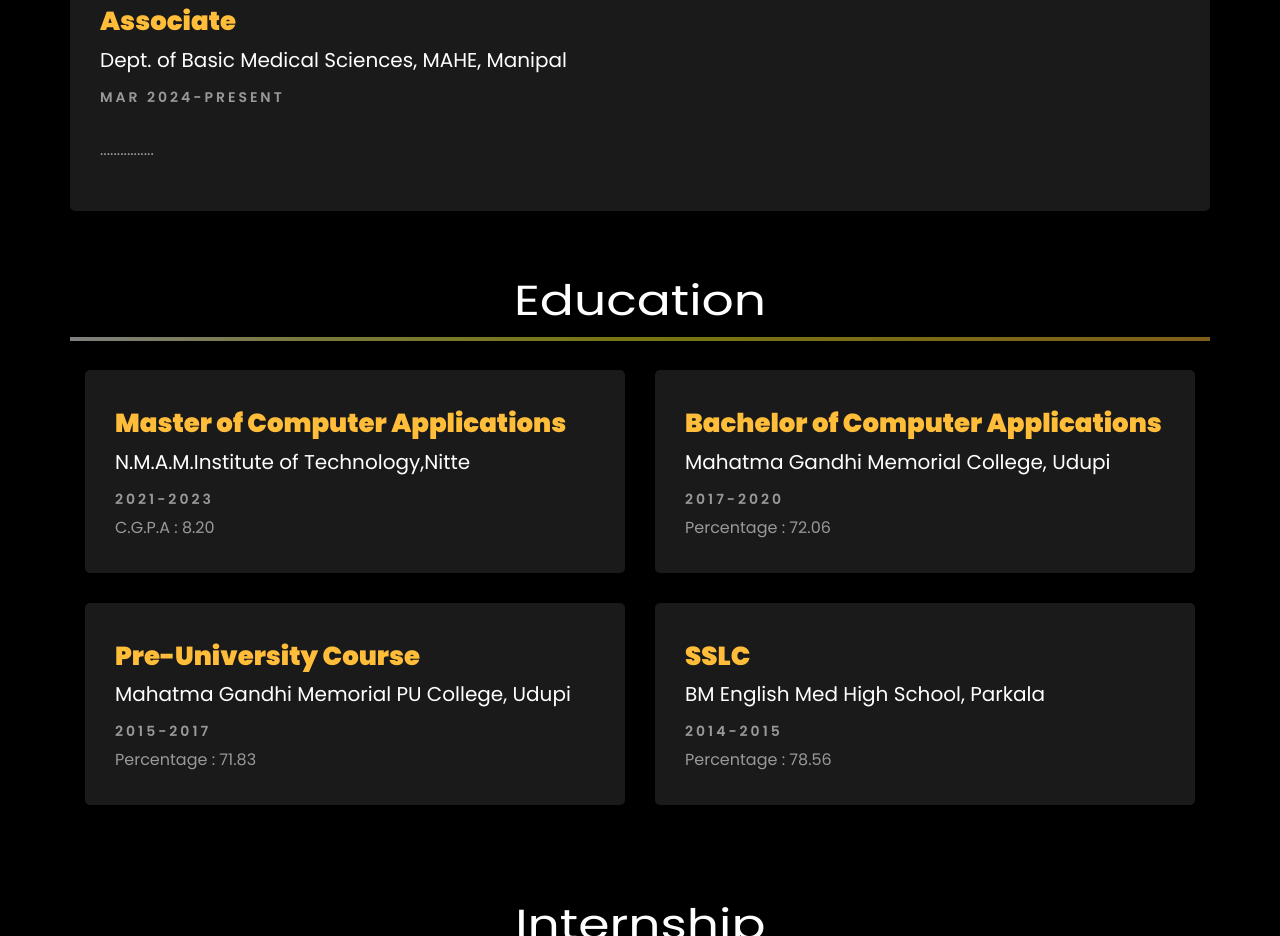
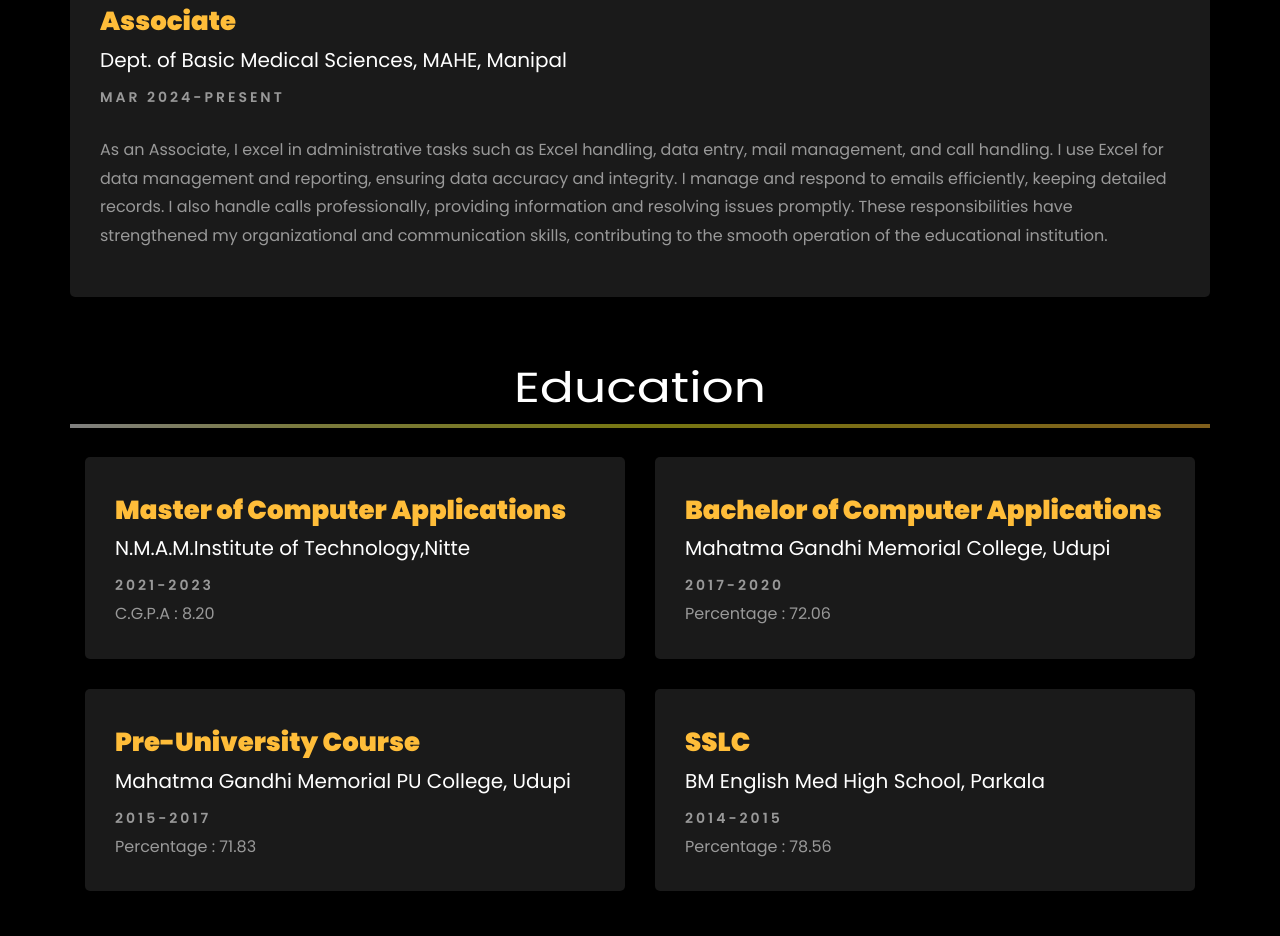
Before and after one commit to NishmithaNayak13/Portfolio, a plain HTML site: page index.html in a window 1280 px wide. Shown: the part 2115-3051 px from the top of the page. Drawn offline with Linux system fonts and the light colour scheme; files whose address does not match are found by name.

Commit message:
about commit

```diff
--- a/index.html
+++ b/index.html
@@ -297,7 +297,11 @@
 					   <span class="date">Associate</span>
 					   <h5>Dept. of Basic Medical Sciences, MAHE, Manipal</h5>
 					   <span class="position">Mar 2024-Present</span>
-					   <p class="mt-4">................</p>
+					   <p class="mt-4">As an Associate, I excel in administrative tasks such as Excel handling, data entry, mail management, and call handling.
+						I use Excel for data management and reporting, ensuring data accuracy and integrity.
+						I manage and respond to emails efficiently, keeping detailed records.
+						I also handle calls professionally, providing information and resolving issues promptly.
+						These responsibilities have strengthened my organizational and communication skills, contributing to the smooth operation of the educational institution.</p>
 				   </div>
 			   </div>
 			   <br>
```
